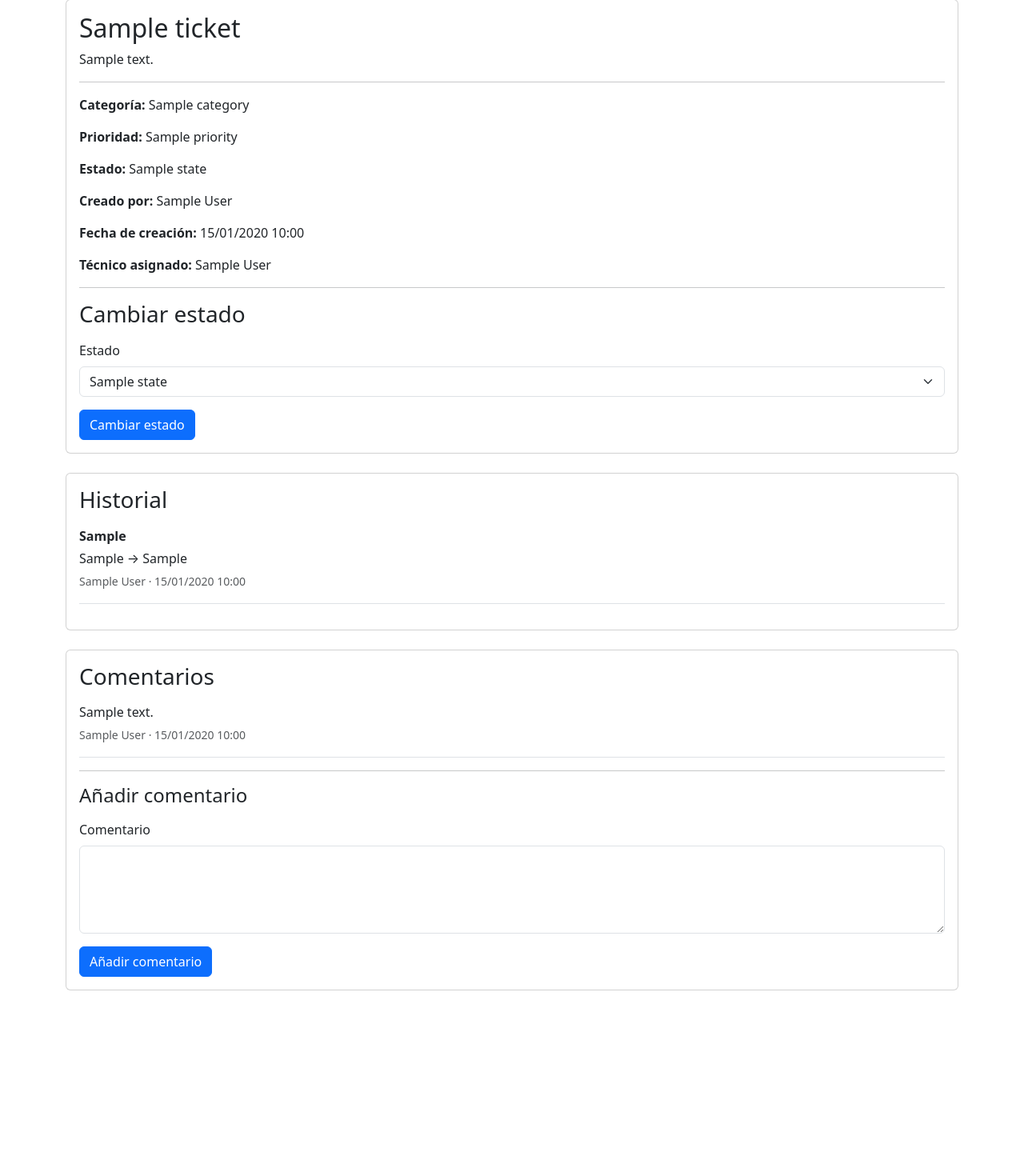
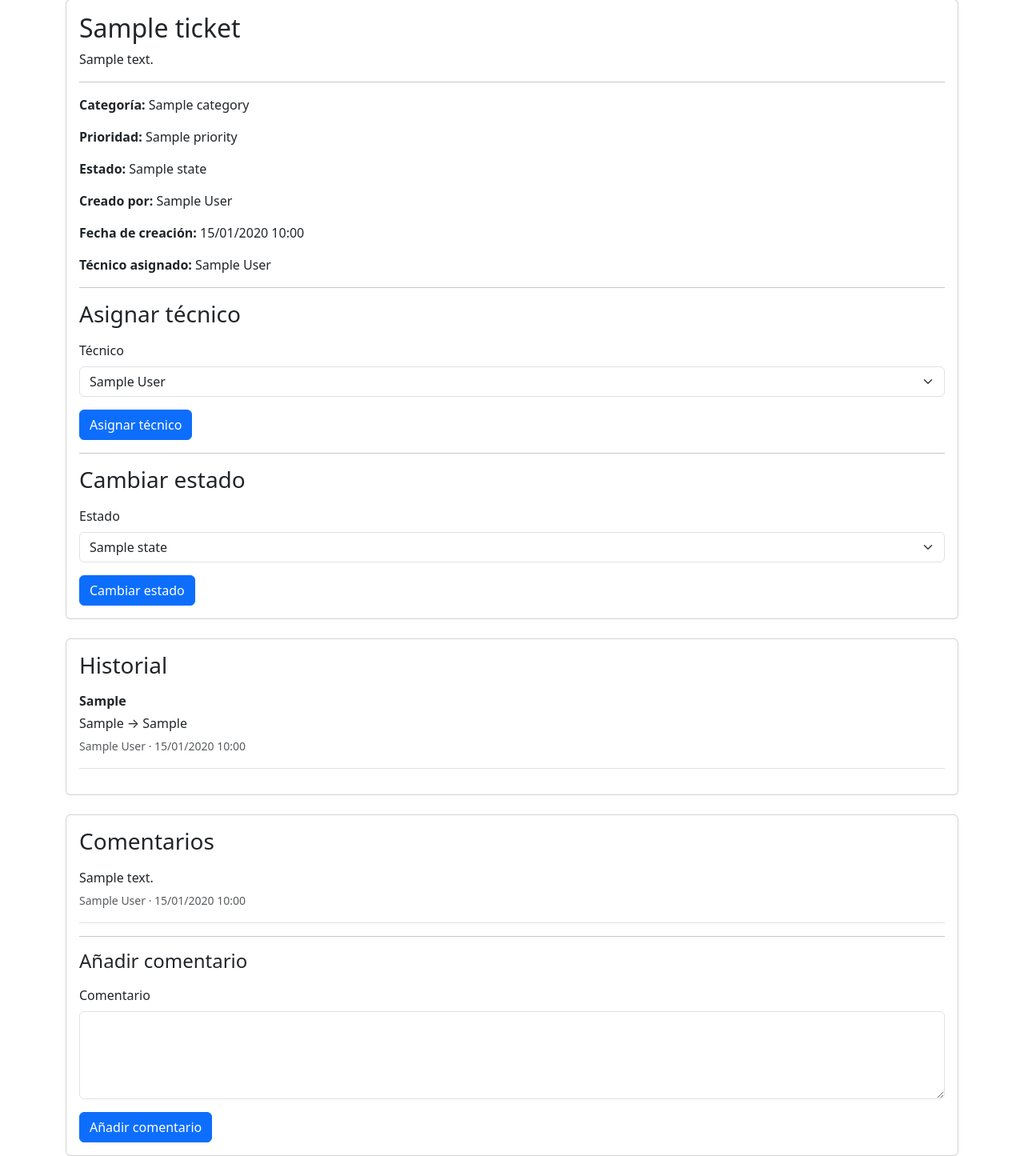
Before and after one commit to muty-gif/Help-Desk-L1, a Flask app: page /tickets/1 in a window 1280 px wide. Shown: the part 161-1606 px from the top of the page at 80% size. Before the commit the page ends 1399 px from the top, so only its background shows below. Run offline with Flask 3, Linux system fonts and the light colour scheme; the visitor is signed in with stand-in values (Sample User, id 1); tables that the repository leaves empty hold one stand-in row (values such as "Sample post"); parts of the project's set-up code (start-up, migrations or seed data) failed here and were passed over.

Commit message:
Finished both auth. systems and started testing.

```diff
--- a/app/__init__.py
+++ b/app/__init__.py
@@ -13,7 +13,11 @@ def create_app():
     """Crea y configura la aplicación Flask."""
 
     app = Flask(__name__)
-    app.config.from_object(Config)
+
+    if test_config is None:
+        app.config.from_object(Config)
+    else:
+        app.config.from_mapping(test_config)
 
     db.init_app(app)
     migrate.init_app(app, db)
--- a/app/auth.py
+++ b/app/auth.py
@@ -1,6 +1,6 @@
 from functools import wraps
 
-from flask import flash, redirect, session, url_for
+from flask import abort, flash, redirect, session, url_for
 
 from app.extensions import db
 from app.models import User
@@ -31,3 +31,21 @@ def login_required(view):
         return view(*args, **kwargs)
 
     return wrapped_view
+
+def role_required(role):
+    def decorator(view):
+        @wraps(view)
+        def wrapped_view(*args, **kwargs):
+            user = get_current_user()
+
+            if user is None:
+                abort(401)
+
+            if user.role != role:
+                abort(403)
+
+            return view(*args, **kwargs)
+
+        return wrapped_view
+
+    return decorator
--- a/app/forms/ticket.py
+++ b/app/forms/ticket.py
@@ -57,3 +57,14 @@ class CommentForm(FlaskForm):
     )
 
     submit = SubmitField("Añadir comentario")
+
+class TechnicianForm(FlaskForm):
+    technician_id = SelectField(
+        "Técnico",
+        coerce=int,
+        validators=[
+            DataRequired()
+        ]
+    )
+
+    submit = SubmitField("Asignar técnico")
--- a/app/routes/tickets.py
+++ b/app/routes/tickets.py
@@ -1,9 +1,16 @@
-from flask import Blueprint, redirect, render_template, url_for
+from flask import Blueprint, redirect, abort, render_template, url_for
 
-from app.auth import get_current_user, login_required
+from app.auth import get_current_user, login_required, role_required
 from app.extensions import db
-from app.forms.ticket import CommentForm, TicketForm, TicketStateForm
-from app.models import Category, Comment, History, Priority, State, Ticket
+
+from app.forms.ticket import (
+    CommentForm,
+    TechnicianForm,
+    TicketForm,
+    TicketStateForm
+)
+
+from app.models import Category, Comment, History, Priority, State, Ticket, User
 
 
 tickets_bp = Blueprint(
@@ -16,9 +23,19 @@ tickets_bp = Blueprint(
 @tickets_bp.route("/")
 @login_required
 def index():
-    tickets = Ticket.query.order_by(
-        Ticket.created_at.desc()
-    ).all()
+    current_user = get_current_user()
+
+    if current_user.role == "technician":
+        tickets = Ticket.query.order_by(
+            Ticket.created_at.desc()
+        ).all()
+    else:
+        tickets = Ticket.query.filter_by(
+            user_id=current_user.id
+        ).order_by(
+            Ticket.created_at.desc()
+        ).all()
+
 
     return render_template(
         "tickets/index.html",
@@ -74,6 +91,14 @@ def create():
 def detail(ticket_id):
     ticket = db.get_or_404(Ticket, ticket_id)
 
+    current_user = get_current_user()
+
+    if (
+        current_user.role != "technician"
+        and ticket.user_id != current_user.id
+    ):
+        abort(403)
+
     state_form = TicketStateForm()
 
     state_form.state_id.choices = [
@@ -83,15 +108,24 @@ def detail(ticket_id):
 
     comment_form = CommentForm()
 
+    technician_form = TechnicianForm()
+
+    technician_form.technician_id.choices = [
+        (user.id, user.name)
+        for user in User.query.order_by(User.name).all()
+    ]
+
     return render_template(
         "tickets/detail.html",
         ticket=ticket,
         state_form=state_form,
-        comment_form=comment_form
+        comment_form=comment_form,
+        technician_form=technician_form
     )
 
 @tickets_bp.route("/<int:ticket_id>/state", methods=["POST"])
 @login_required
+@role_required("technician")
 def change_state(ticket_id):
     ticket = db.get_or_404(Ticket, ticket_id)
 
@@ -131,6 +165,14 @@ def change_state(ticket_id):
 def add_comment(ticket_id):
     ticket = db.get_or_404(Ticket, ticket_id)
 
+    current_user = get_current_user()
+
+    if (
+        current_user.role != "technician"
+        and ticket.user_id != current_user.id
+    ):
+        abort(403)
+
     form = CommentForm()
 
     if form.validate_on_submit():
@@ -148,3 +190,53 @@ def add_comment(ticket_id):
     return redirect(
         url_for("tickets.detail", ticket_id=ticket.id)
     )
+
+@tickets_bp.route(
+    "/<int:ticket_id>/technician",
+    methods=["POST"]
+)
+@login_required
+@role_required("technician")
+def assign_technician(ticket_id):
+    ticket = db.get_or_404(Ticket, ticket_id)
+
+    form = TechnicianForm()
+
+    form.technician_id.choices = [
+        (user.id, user.name)
+        for user in User.query.order_by(User.name).all()
+    ]
+
+    if form.validate_on_submit():
+        current_user = get_current_user()
+
+        old_technician = ticket.technician
+        new_technician = db.get_or_404(
+            User,
+            form.technician_id.data
+        )
+
+        if old_technician != new_technician:
+
+            old_value = (
+                old_technician.name
+                if old_technician
+                else "Sin asignar"
+            )
+
+            history = History(
+                action="Asignación de técnico",
+                old_value=old_value,
+                new_value=new_technician.name,
+                ticket_id=ticket.id,
+                user_id=current_user.id
+            )
+
+            ticket.technician = new_technician
+
+            db.session.add(history)
+            db.session.commit()
+
+    return redirect(
+        url_for("tickets.detail", ticket_id=ticket.id)
+    )
--- a/app/templates/components/navbar.html
+++ b/app/templates/components/navbar.html
@@ -26,7 +26,9 @@
                 </li>
 
                 <li class="nav-item">
-                    <a class="nav-link" href="#">
+                    <a class="nav-link"
+                    href="{{ url_for('tickets.index') }}"
+                    >
                         Tickets
                     </a>
                 </li>
--- a/app/templates/tickets/detail.html
+++ b/app/templates/tickets/detail.html
@@ -66,6 +66,35 @@
                 {% endif %}
 
             </p>
+
+            <hr>
+
+            <h3 class="mb-3">Asignar técnico</h3>
+
+            <form
+                method="POST"
+                action="{{ url_for('tickets.assign_technician', ticket_id=ticket.id) }}"
+            >
+
+                {{ technician_form.hidden_tag() }}
+
+                <div class="mb-3">
+
+                    {{ technician_form.technician_id.label(class="form-label") }}
+
+                    {{ technician_form.technician_id(class="form-select") }}
+
+                    {% for error in technician_form.technician_id.errors %}
+                        <div class="text-danger">
+                            {{ error }}
+                        </div>
+                    {% endfor %}
+
+                </div>
+
+                {{ technician_form.submit(class="btn btn-primary") }}
+
+            </form>
 
             <hr>
 
```
Also changed, not shown: tests/test_tickets.py (added, +2 -0 lines).
